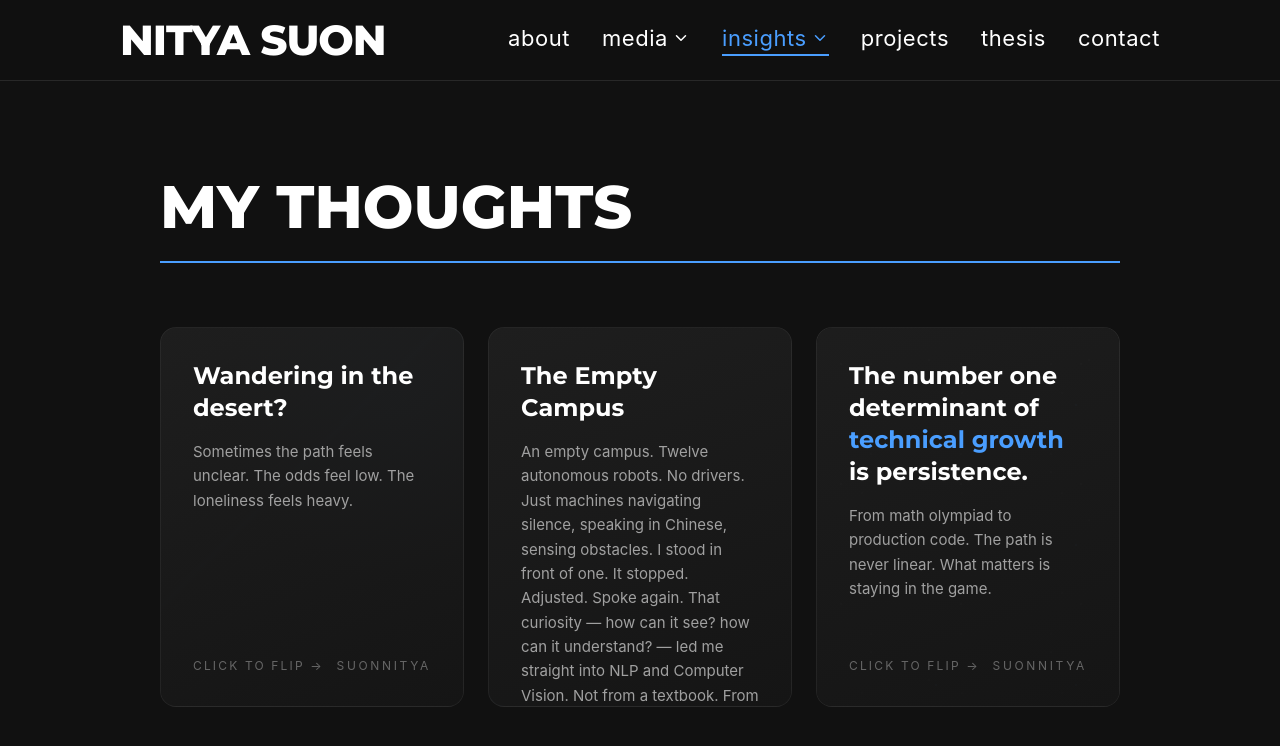
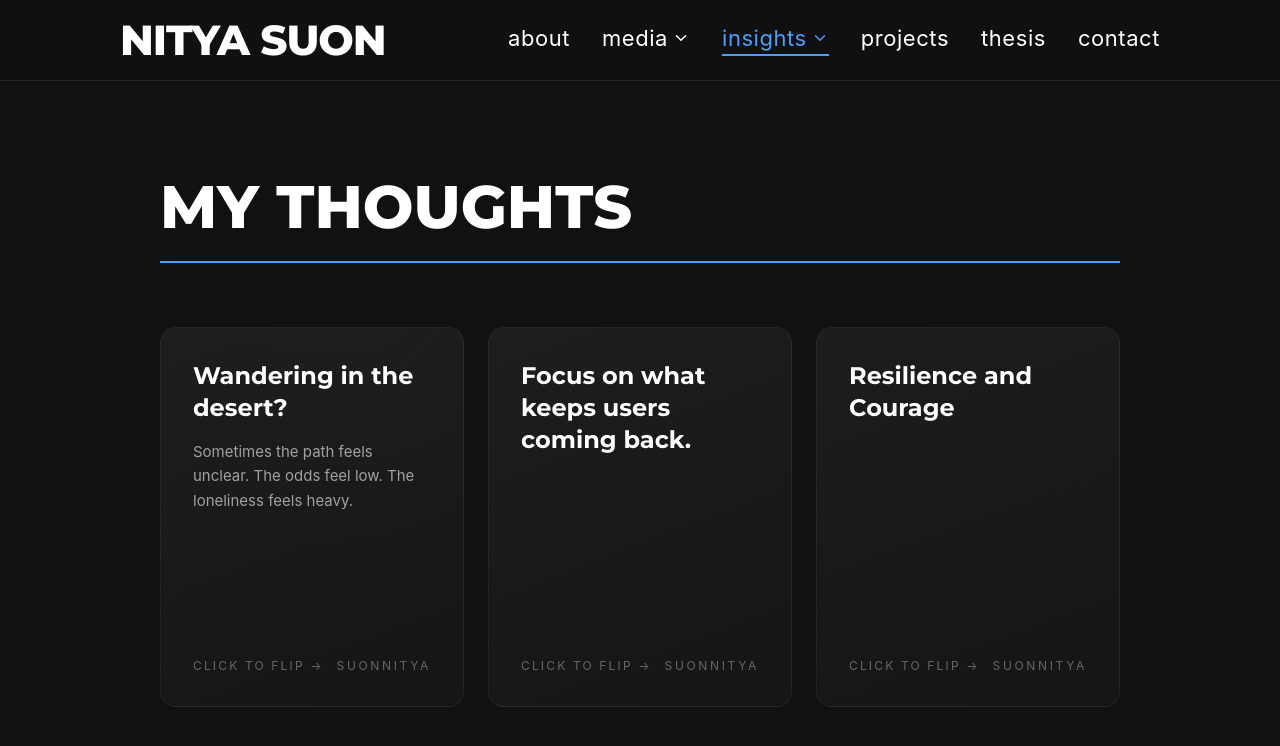
Before and after one commit to NityaSu/Publix, a Nuxt app: page /insights in a window 1280 px wide. Shown: the top 746 px of the page. Built offline with nearby package versions, Linux system fonts and the light colour scheme; a web font is replaced by a local one.

Commit message:
Update InsightCard and InsightsSection components; add whitespace handling in backBody text and modify insight items for improved clarity and focus on user engagement.

```diff
--- a/component/InsightCard.vue
+++ b/component/InsightCard.vue
@@ -85,7 +85,7 @@ const toggleFlip = () => {
           >
             {{ backTitle }}
           </h3>
-          <p class="text-sm md:text-[15px] leading-relaxed text-[#a0a0a0]">
+          <p class="text-sm md:text-[15px] leading-relaxed text-[#a0a0a0] whitespace-pre-line">
             {{ backBody }}
           </p>
         </div>
--- a/component/InsightsSection.vue
+++ b/component/InsightsSection.vue
@@ -22,18 +22,17 @@ const insights: InsightItem[] = [
     variant: 'curiosity',
   },
   {
-    id: 'campus',
-    titleHtml: 'The Empty Campus',
-    body:
-      'An empty campus. Twelve autonomous robots. No drivers. Just machines navigating silence, speaking in Chinese, sensing obstacles. I stood in front of one. It stopped. Adjusted. Spoke again. That curiosity — how can it see? how can it understand? — led me straight into NLP and Computer Vision. Not from a textbook. From a robot delivering lunch in an empty university.',
+    id: 'focus',
+    titleHtml: 'Focus on what keeps users coming back.',
+    backBody:
+      'Shazam focused on music recognition.\nInstagram focused on photos.\nUber focused on convenience.\nAnthropic focused on accuracy.\nPolymarket focused on prediction markets.\n\nSuccess rarely comes from doing everything at once. The strongest builders identify the behavior or value that matters most to users and concentrate their efforts there. Find the core loop, then strengthen it relentlessly.',
     variant: 'campus',
   },
   {
-    id: 'persistence',
-    quoteHtml:
-      'The number one determinant of <span class="text-accent">technical growth</span> is persistence.',
-    body:
-      'From math olympiad to production code. The path is never linear. What matters is staying in the game.',
+    id: 'resilience',
+    titleHtml: 'Resilience and Courage',
+    backBody:
+      "Hyundai's founder survived 3–4 major failures before building an industrial giant.\n\nShell's founder started from nothing, but with a big vision and the courage to challenge Rockefeller, the oil giant of his era.",
     variant: 'persistence',
   },
 ];
```
